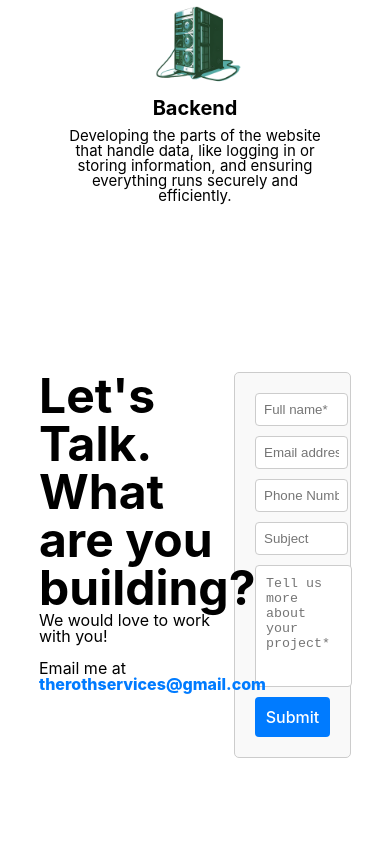
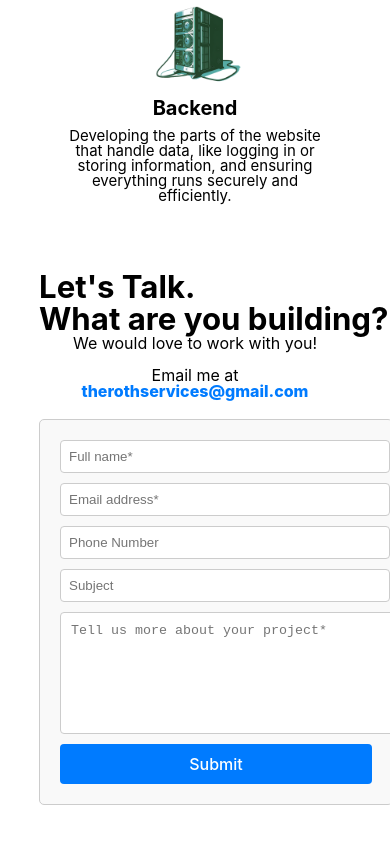
Before and after one commit to JoshRTheDeveloper/therothservices, a React (Vite) app: page / in a window 390 px wide. Shown: the part 1216-2060 px from the top of the page. Built offline with nearby package versions, Linux system fonts and the light colour scheme; no server answers; what @aws-amplify/ui-react, aws-amplify would draw is missing.

Commit message:
landing page updated

```diff
--- a/src/components/Form/form.css
+++ b/src/components/Form/form.css
@@ -85,3 +85,59 @@
      opacity: 1;
  }
 }
+
+@media (max-width: 1297px){
+    .split-2 {
+        flex-direction: column;
+        justify-content: center;
+        align-items: center;
+    }
+
+    .form-box {
+        margin-top: 20px;
+        width: clamp(60vw, 60%, 400px);
+    }
+
+
+}
+
+@media (max-width: 1014px){
+
+
+
+   .form-info {
+    width: 100%;
+   }
+
+
+}
+
+@media (max-width: 863px){
+
+   .form-container {
+    padding-top: 0px;
+   }
+
+ }
+
+
+@media (max-width: 632px){
+
+    .split-2 h2 {
+        font-size: clamp(15px, 8vw, 35px);
+        white-space: nowrap;
+     }
+
+ .split-2 p {
+    text-align: center;
+ }
+
+    .form-info {
+     width: 100%;
+    }
+
+    .form-box {
+        width: 100%;
+    }
+
+ }
--- a/src/pages/portfolio/portfolio.tsx
+++ b/src/pages/portfolio/portfolio.tsx
@@ -1,4 +1,4 @@
-import { useState } from 'react';
+import { useState, useEffect } from 'react';
 import './portfolio.css';
 import Iphone from '../../assets/iphone.svg'
 import Ipad from '../../assets/ipad.svg'
@@ -13,6 +13,17 @@ import Lake from '../../assets/lak.png'
 const Portfolio = () => {
     const [selectedProject, setSelectedProject] = useState<string | null>(null);
     const [modalSize, setModalSize] = useState({ width: '80%', height: '80vh' });
+
+    useEffect(() => {
+        if (selectedProject) {
+            document.body.style.overflow = 'hidden';
+        } else {
+            document.body.style.overflow = 'auto';
+        }
+        return () => {
+            document.body.style.overflow = 'auto';
+        };
+    }, [selectedProject]);
 
     const projects = [
         {
@@ -39,21 +50,18 @@ const Portfolio = () => {
             url: 'https://www.abclovelady.com',
             image: Antioch,
         },
-
         {
             name: 'Fourth Dimension',
-         description: 'An inormation site for products',
+            description: 'An information site for products',
             url: 'https://4di-inc.com',
             image: Four,
         },
-
         {
             name: 'Lakeview Baptist Church',
             description: 'A Church Website',
             url: 'https://www.lakeviewmbc.org',
             image: Lake,
         },
-        // Add more projects as needed
     ];
 
     const openModalOrWindow = (url: string) => {
@@ -77,11 +85,7 @@ const Portfolio = () => {
             <h1>Portfolio</h1>
             <p>Here are some of my projects:</p>
             <p>
-            In web design,
-            the ultimate goal is to create a product
-            that satisfies the client's vision while ensuring usability,
-            functionality, and aesthetic appeal. There are times when a client's
-            preferences or ideas may not align with best practices or my design instincts.
+                In web design, the ultimate goal is to create a product that satisfies the client's vision while ensuring usability, functionality, and aesthetic appeal. There are times when a client's preferences or ideas may not align with best practices or my design instincts.
             </p>
             <p>Please feel free to ask me about any design choices.</p>
             <ul>
@@ -108,16 +112,15 @@ const Portfolio = () => {
                             Tablet
                         </button>
                         <button onClick={(e) => { e.stopPropagation(); resizeModal('1280px', '720px'); }}>
-                            <img src={Mac} alt="Tablet Icon" className="button-icon" />
-                            Tablet
+                            <img src={Mac} alt="Desktop Icon" className="button-icon" />
+                            Desktop
                         </button>
                     </div>
                     <div
                         className="modal-content"
                         onClick={(e) => e.stopPropagation()}
-                        style={{ width: modalSize.width, height: modalSize.height }}
+                        style={{ width: modalSize.width, height: modalSize.height, overflow: 'auto' }}
                     >
-
                         <iframe
                             src={selectedProject}
                             title="Project Preview"
```
Lines whose indentation alone changed are shown as unchanged.
